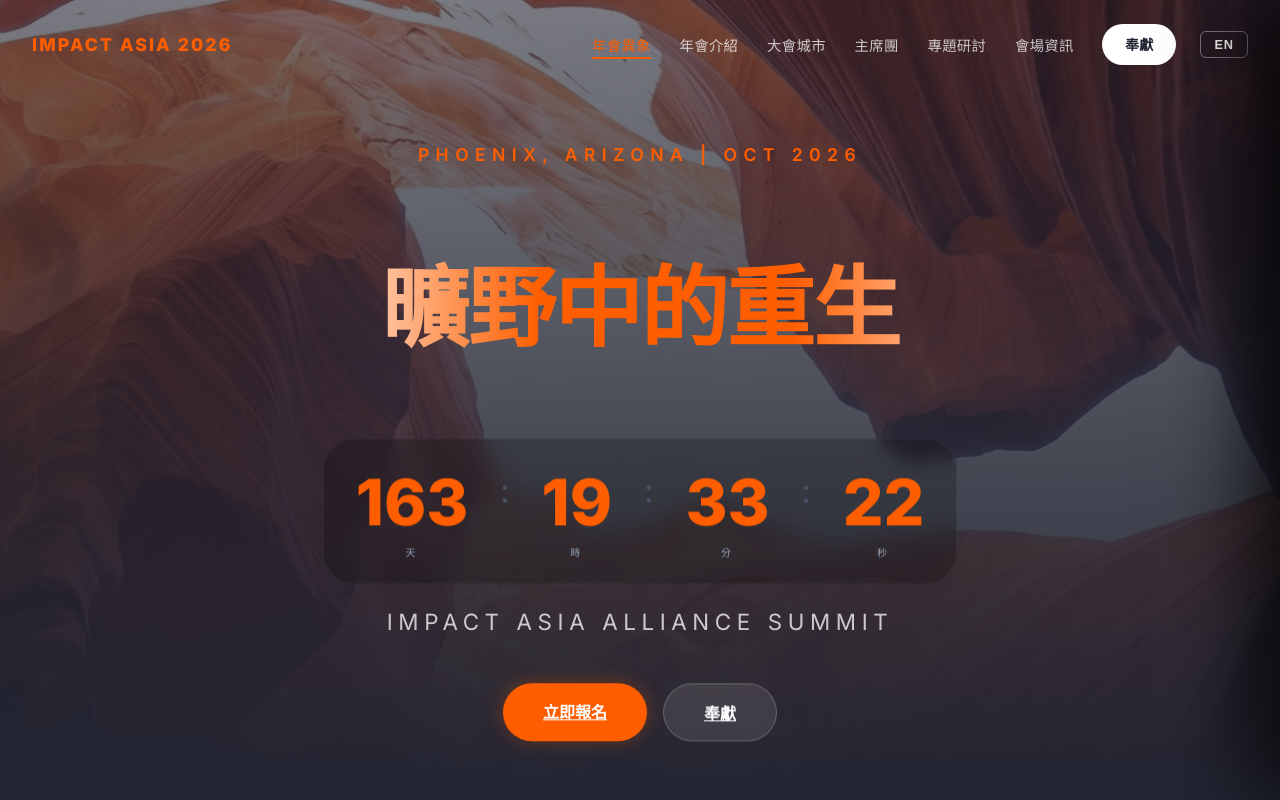
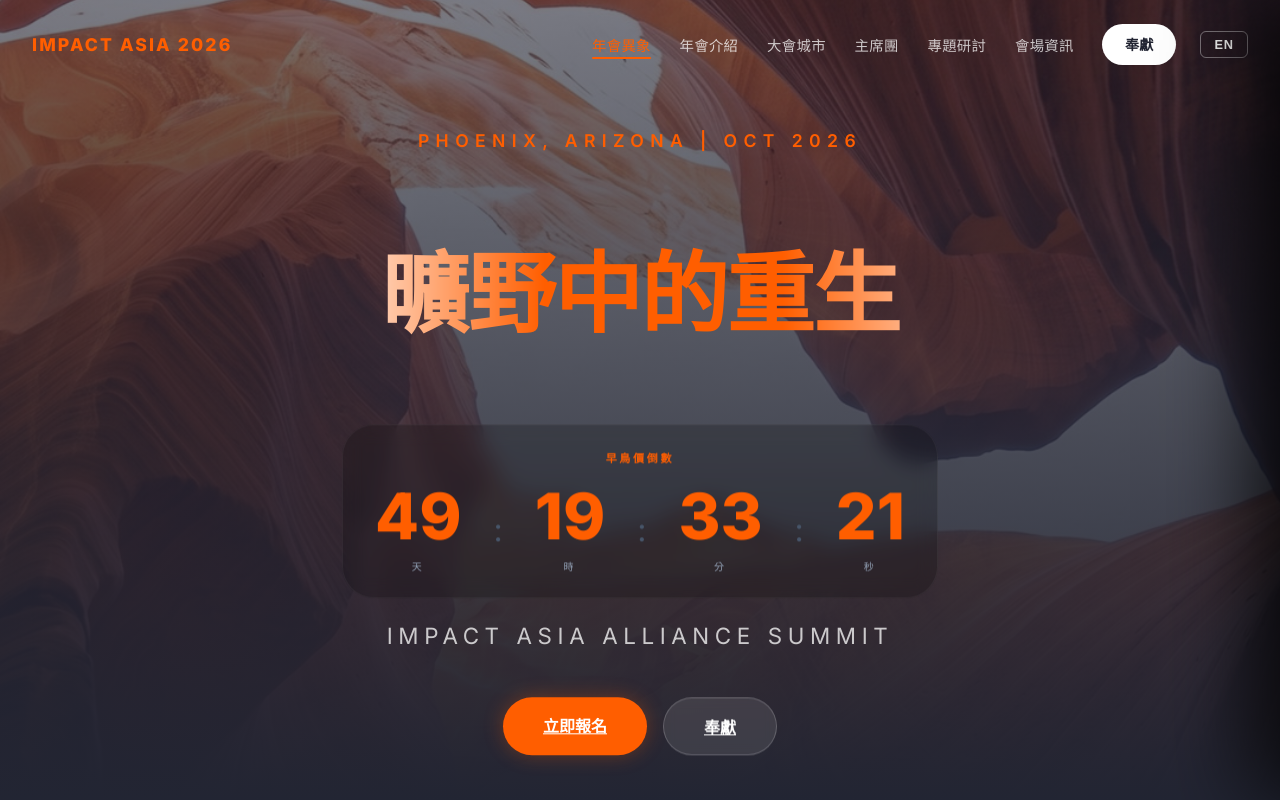
Before and after one commit to newstream-stack/impactasiacenter, a React (Vite) app: page / in a window 1280 px wide. Shown: the top 800 px of the page. Built offline with nearby package versions, Linux system fonts and the light colour scheme.

Commit message:
改成早鳥價倒數

```diff
--- a/src/components/Countdown/Countdown.jsx
+++ b/src/components/Countdown/Countdown.jsx
@@ -48,6 +48,8 @@ export default function Countdown() {
 
   return (
     <div className={`${styles.countdownWrapper} reveal`}>
+      <p className={styles.countdownLabel}>{t('countdownLabel')}</p>
+      <div className={styles.timerRow}>
         <Label value={timeLeft.days} labelEn="Days" labelZh="天" />
         <span className={styles.separator}>:</span>
         <Label value={timeLeft.hours} labelEn="Hours" labelZh="時" />
@@ -56,5 +58,6 @@ export default function Countdown() {
         <span className={styles.separator}>:</span>
         <Label value={timeLeft.seconds} labelEn="Secs" labelZh="秒" />
       </div>
+    </div>
   );
 }
--- a/src/components/Countdown/Countdown.module.css
+++ b/src/components/Countdown/Countdown.module.css
@@ -1,7 +1,8 @@
 .countdownWrapper {
   display: flex;
-  gap: 0.5rem;
-  justify-content: center;
+  flex-direction: column;
+  align-items: center;
+  gap: 0.75rem;
   margin-top: 2rem;
   background: rgba(0, 0, 0, 0.2);
   backdrop-filter: blur(10px);
@@ -11,6 +12,22 @@
   width: fit-content;
   margin-left: auto;
   margin-right: auto;
+}
+
+.countdownLabel {
+  font-size: 11px;
+  text-transform: uppercase;
+  letter-spacing: 0.25em;
+  color: var(--accent);
+  margin: 0;
+  font-weight: 600;
+}
+
+.timerRow {
+  display: flex;
+  gap: 0.5rem;
+  justify-content: center;
+  align-items: center;
 }
 
 .item {
@@ -41,10 +58,13 @@
 
 @media (min-width: 768px) {
   .countdownWrapper {
-    gap: 2rem;
     margin-top: 3rem;
     padding: 1.5rem 2rem;
     border-radius: 2rem;
+  }
+
+  .timerRow {
+    gap: 2rem;
   }
 
   .value {
@@ -60,8 +80,10 @@
   .value {
     font-size: 1.8rem;
   }
+  .timerRow {
+    gap: 0.3rem;
+  }
   .countdownWrapper {
-    gap: 0.3rem;
     padding: 0.8rem 1rem;
   }
 }
--- a/src/i18n/translations/en/common.json
+++ b/src/i18n/translations/en/common.json
@@ -10,7 +10,8 @@
   "registrationUrl": "https://ct.org.tw/html/activity/6-3.php?article=39&area=&id=&parentid=",
   "btnSupportOnline": "Support",
   "donationUrl": "https://ct.org.tw/html/dedication/8-2-2.php?article=117",
-  "countdownTarget": "2026-10-23T00:00:00",
+  "countdownTarget": "2026-06-30T23:59:59",
+  "countdownLabel": "Early Bird Price Ends In",
   "ariaBackToTop": "Back to Top",
   "ariaClose": "Close",
   "ariaMenu": "Menu"
--- a/src/i18n/translations/zh/common.json
+++ b/src/i18n/translations/zh/common.json
@@ -10,7 +10,8 @@
   "registrationUrl": "https://ct.org.tw/html/activity/6-3.php?article=38&area=&id=&parentid=",
   "btnSupportOnline": "奉獻",
   "donationUrl": "https://ct.org.tw/html/dedication/8-2-2.php?article=117",
-  "countdownTarget": "2026-10-23T00:00:00",
+  "countdownTarget": "2026-06-30T23:59:59",
+  "countdownLabel": "早鳥價倒數",
   "ariaBackToTop": "回到頂端",
   "ariaClose": "關閉",
   "ariaMenu": "選單"
```
Lines whose indentation alone changed are shown as unchanged.
